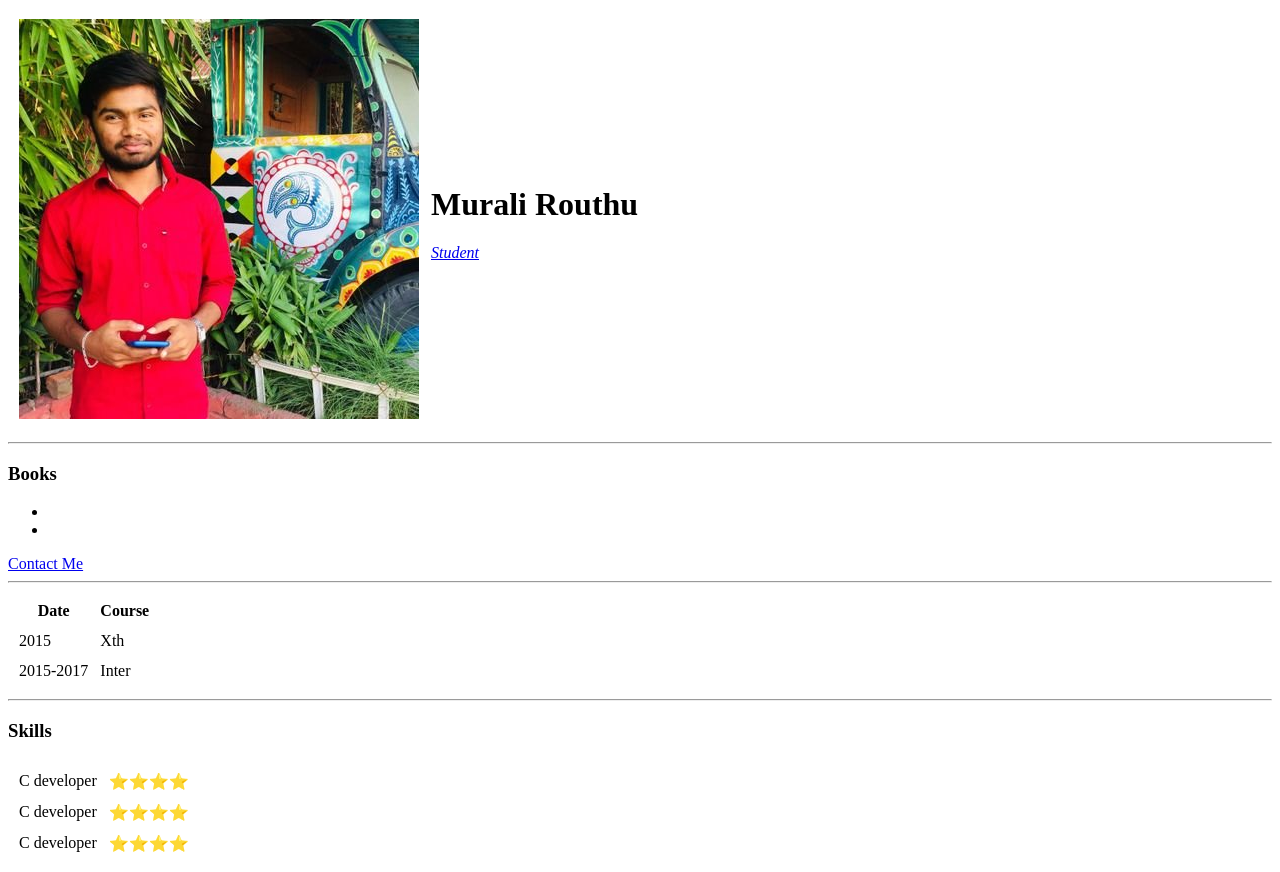
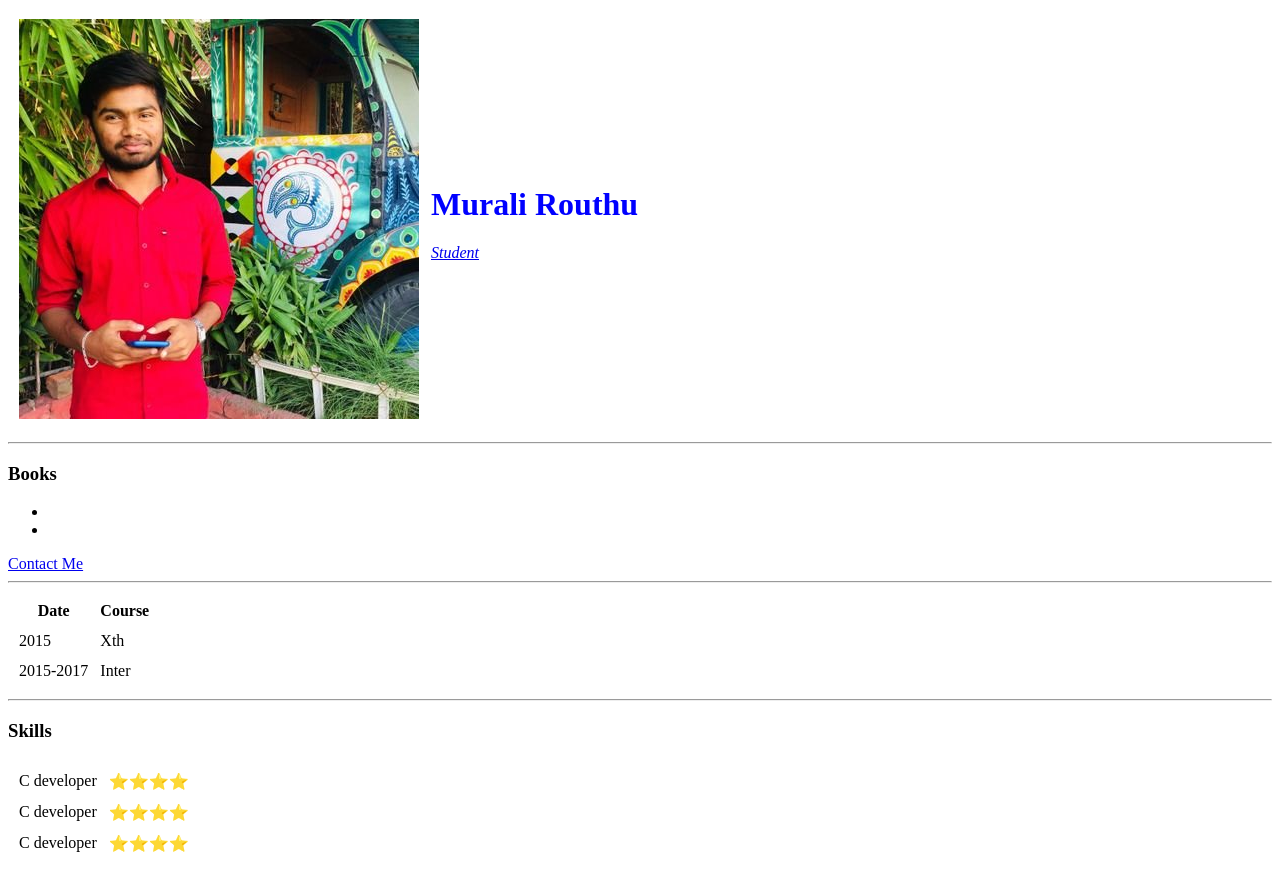
Before and after one commit to muralikrishna18/cv, a plain HTML site: page index.html in a window 1280 px wide. Drawn offline with Linux system fonts and the light colour scheme.

Commit message:
Update index.html

```diff
--- a/index.html
+++ b/index.html
@@ -10,7 +10,7 @@
   <table cellspacing="10">
     <tr>
       <td><img src="images/Murali.jpg" alt="My profile picture"></img></td>
-      <td>  <h1 style="color:'blue'">Murali Routhu</h1>
+      <td>  <h1 style="color:blue">Murali Routhu</h1>
         <p><em> <a href="http://www.griet.ac.in/">Student</a></em></p></td>
     </tr>
   </table>
```
